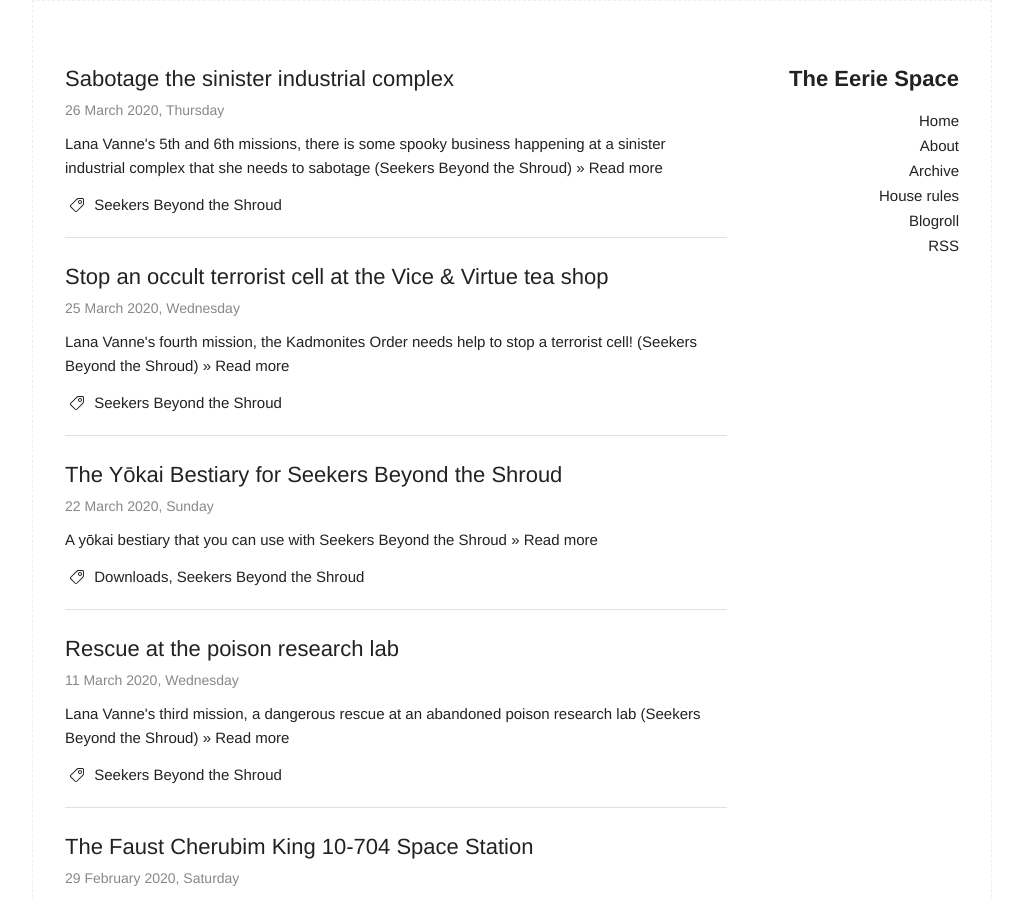
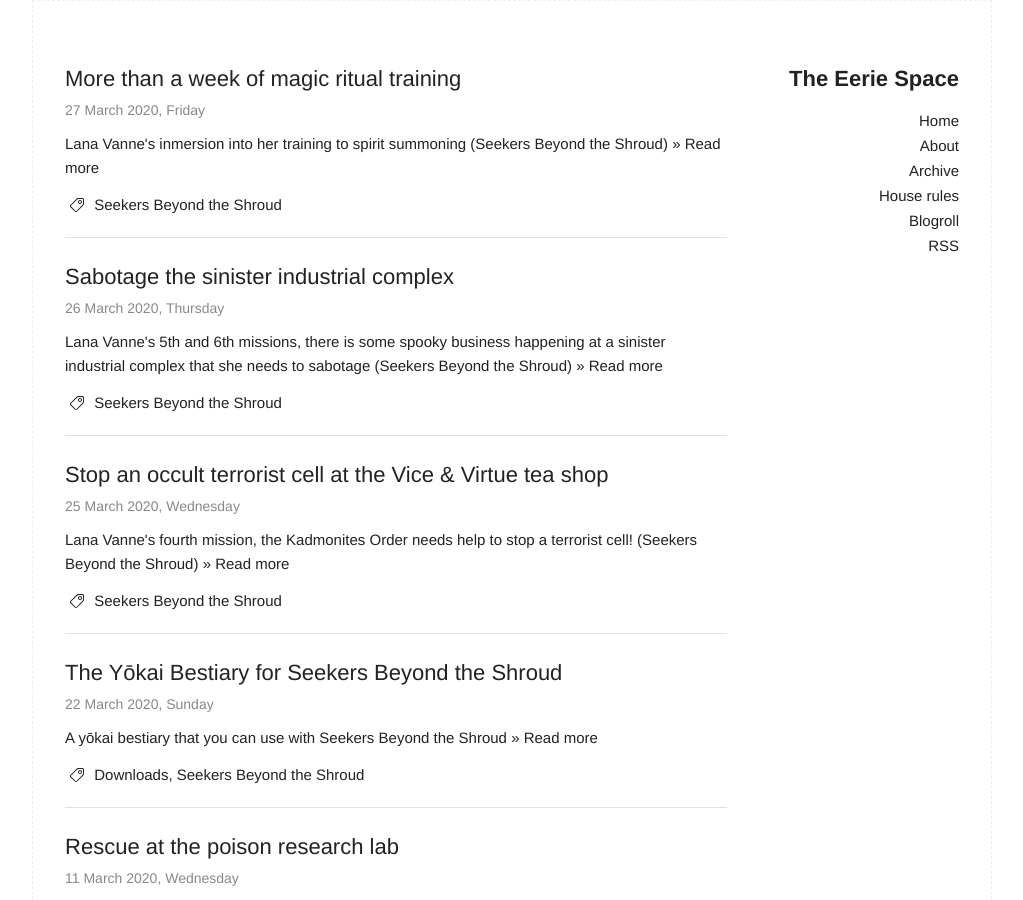
Before and after one commit to eeriespace/eeriespace.github.io, a Jekyll site: the page built from index.html, in a window 1280 px wide and 900 px high. Shown: the whole window, without its empty margins (128-1151 px from the left). Built offline with Jekyll 4.4.1, drawn with Linux system fonts in a browser that asks for light colours; some of the changed lines change nothing that is shown.

Commit message:
Experiment

```diff
--- /dev/null
+++ b/_posts/2020-03-27-play-report-more-than-a-week-of-magic-ritual-training.md
@@ -0,0 +1,216 @@
+---
+layout: post
+title: More than a week of magic ritual training
+category: "Play report"
+description: "Lana Vanne's inmersion into her training to spirit summoning (Seekers Beyond the Shroud)"
+tags: ["Seekers Beyond the Shroud"]
+imghtml: https://raw.githubusercontent.com/eeriespace/public-images/master/20200326-play-report-sinister-industrial-complex/sinister-industrial-complex.jpg
+---
+
+Play report of the 7th through 14th sessions of *Lana Vanne's ascension to the
+occult* campaign using [Seekers Beyond The
+Shroud](https://blackoathgames.com/seekers-beyond-the-shroud).
+
+You may want to read the
+[first]({{site.baseurl}}/2020/02/25/play-report-burning-spices/),
+[second]({{site.baseurl}}/2020/02/27/play-report-the-egyptian-amulet/),
+[third]({{site.baseurl}}/2020/03/11/play-report-the-poison-research-lab/),
+[fourth]({{site.baseurl}}/2020/03/25/play-report-vice-and-virtue-tea-shop/),
+[5th &
+6th]({{site.baseurl}}/2020/03/26/play-report-the-sinister-industrial-complex)
+ parts of the campaign.
+
+## Sunday, first quarter - Day 7 at the Omphalos
+
+An enemy has followed Lana from the industrial complex that she visited
+yesterday, it is a **Failed Chimera**. ``Daily event: attack``
+
+> Sh*t. Well, I wont encounter any more enemies today and she's at full health,
+> let's give it a go.
+
+Lana prepares herself for the fight, she hates these creatures so much and she
+believes to be in an advantageous position, so she intends to kill it. The
+chimera is quicker in the first round, but Lana is able to fire a shot (that
+fails) before it comes any closer; then the chimera attacks, and Lana deviates
+its claws granting her an opportunity to use her knife against the creature,
+then is her turn to attack but fails.
+
+The chimera comes for a second round, but Lana is quicker, and very clumsy, her
+knife falls to the ground, the chimera uses this time to bite her, the saliva
+destroys Lana's *kevlar armour* and the pain paralyses her.
+
+> Buffffffff.....
+
+Lana gets a hold of herself and picks the knife from the ground, the chimera
+attacks again an makes more damage. Now Lana is armed again, she parries the
+chimera's attack, but fails to connect her swing to make damage to the
+creature. The chimera goes again, but Lana has learned her lesson an critically
+parries the blow, doing some damage to the creature, then fails her attack. The
+chimera's attacks go on an on, she parries them but is left too tired to
+connect her attacks. She manages to be quicker than the creature, successfully
+attacks and parries the chimera's blow. She is quicker again, but fails her
+attack and the parry, the pain paralyses her yet again. The chimera attacks,
+she avoids the blow. The creature attacks again, but it fails to hit her, Lana
+makes a critical blow that paralyses the creature, and in the next turn she
+kills in making a desperate last attack.
+
+> I was this close to losing her. I hereby declare that I will **not** attempt
+> to fight anything with +20 on the attacks. Holy moly. She is at 7HP now, I
+> could have lost her, now that I have a lot of grimoires! I need to be much
+> more careful. Holy cow.
+>
+> (One minute later) I FREAKING KILLED A FREAKING CHIMERA
+
+Lana arrives to the Omphalos bleeding profusely and almost death, but somehow
+she is proud of herself.
+
+There is a big crowd of people near a supplies shop, but she doesn't care
+anymore. ``Encounter: celebrity`` ``CHA test``
+
+She heads to the alchemical and ritual supplies shop, where she buys some
+*Frankincense* for 100ø and then rents a ritual chamber for 200ø. Before
+entering to the chamber she also buys another *Light kevlar armour* for 1000ø,
+this is the second time that a Chimera destroys her armour.
+
+At the ritual chamber she tries to consecrate the athame
+aaaaaand... fails. ``Magic liturgy check``
+
+She has done enough for the day and heads home.
+
+## Monday, first quarter - Day 8 at the Omphalos
+
+There are more people walking around by the Omphalos today, no wonder, the
+alchemical labs and ritual chambers are free for the day! ``Event: free
+services``
+
+Lana heads to the ritual chambers but she sees a suspicious headed figure, she
+decides to follow them, and somehow it seems that they're planing some shady
+business indeed, some kind of attack to the Omphalos. She reports this fact to
+the security guards and the culprit sect, the **Covenant of the Glorious
+Dawn**, will surely remember her name.  ``+50 favour with all orders``
+``Antagonist: Covenant of the Glorious Dawn``
+
+> I need to re-read the rules regarding antagonists.
+
+She buys a *Frankincense* and tries to perform the *Tool consecration ritual*
+once again aaaaand... fails. ``Magic liturgy check``
+
+> I rolled a 11, not that bad. There is still hope.
+
+## Tuesday, full moon - Day 9 at the Omphalos
+
+**Ezra** a famous mind healer is in town, but Lana doesn't require his
+services. ``Event: Ezra the mind mender``
+
+Since Lana hasn't taken any missions in a couple of days, strange rumours are
+flying around, she takes some time to speak about her most recent deeds and
+exploits, she now own a powerful magic relic, she has recently defeated a
+chimera and she is going to reach Rank I with the Causa Scientiae. ``Event:
+rumours`` ``CHA test``
+
+She buys another *Frankincense*, rents a ritual chamber and tries to perform
+the ritual aaaand... fails. ``Magic liturgy check``
+
+## Wednesday, full moon - Day 10 at the Omphalos
+
+There is a ruckus when Lana arrives early in the morning, everyone is agitated,
+an Order sent some people to a mission yesterday and they have just arrived,
+badly injured. One of them is **Mary**, the woman with sun burnt skin from the
+Kadmonites. One of her colleagues tells Lana that they need her to perform some
+first aid before the medic arrives, otherwise Mary would die. Lana takes a pair
+of *bandages* from her rucksack, but it is futile. Mary dies. ``Event:
+wounded`` ``First aid check``
+
+> Even if a miracle would have happened, Mary was at a great disadvantage
+> hoping to be saved by my luck on First aid checks...
+>
+> I have a separate sheet where I keep track of the NPCs that Lana is
+> encountering, I had 7, so I rolled and Mary showed up.
+
+Lana stays a couple of minutes with the companions of Mary, trying to console
+them and then heads for the ritual chamber, when she realises that someone has
+token advantage of the chaos and has stolen 100ø from her. ``Encounter``
+
+She buys the *frankincense* and rents a chamber, lights some candles, performs
+the incantations aaaaand... the ritual fails. ``Magic liturgy check``
+
+> Regardless of the failure, I can now make a skill roll-up, which is
+> successful! *Magic liturgy* is now at 11.
+
+## Thursday, third quarter - Day 11 at the Omphalos
+
+Yesterday's death has made some problems to arise, so all the Orders are
+assembled in a private meeting. ``Event: order dispute``
+
+Some idiots from the Kadmonites are criticising Lana's performance regarding
+yesterday's events, but Lana is able to shut their mouths. They apologise and
+lend her their ritual chamber for free for the day. ``Encounter: taking
+offence``  ``INT test``
+
+She buys a *frankincense* and tries the ritual again aaaand... fails.
+
+## Friday, third quarter - Day 12 at the Omphalos
+
+The merchants of the Omphalos need to readjust their prices since there is too
+much stock and not enough people buying, so everything is 10ø cheaper. ``Event:
+lower prices``
+
+Lana takes advantage of today's prices and buys 10 *frankincenses* and 10
+*bandages*, she will eventually need all of those.
+
+The idiots from the Kadmonites order have not learnt their lesson and are still
+criticising Lana, but she has the upper hand and wins the argument. They let
+her use their research facilities as an apology. ``Event: taking offence``
+``INT test``
+
+Lana uses one of the already bought *frankincenses* and performs the ritual in
+the Kadmonites ritual chamber aaaaaand... fails.
+
+## Saturday, new moon - Day 13 at the Omphalos
+
+It seems that today is an special day at the Omphalos, everybody is summoning
+and doing rituals, apparently the timing will be perfect. ``Event: the Omphalos
+at work``
+
+> Is good to know that this event exists.
+
+Cecil, Lana's friend from the Causa Scientiae Order, greets her, its been a
+long time since she has seen her, Lana tells her that she's been trying to
+consecrate some tools for a summoning ritual, but that it hasn't been going
+well. Cecil invites her to a ritual, that way Lana may gain some
+experience. Lana joins her and learns something. ``Encounter ceremony`` ``INT
+test`` ``Magical liturgy +1``
+
+> This is also good! Now Magical liturgy is at 12.
+
+She goes yet another day to the ritual chamber, pays the rent fee, takes one of
+the *frankincenses* from her rucksack, performs the ritual aaaaand... it fails.
+
+## Sunday, new moon - Day 14 at the Omphalos
+
+Today is a calm day, nothing is going on. ``Event: calm day``
+
+There are some people that are speaking badly about her since it has been a
+while since she has taken a mission. She cannot say anything about
+it. ``Encounter: taking offence`` ``INT test``
+
+This is the last time that Lana can attempt to consecrate one of the ritual
+tools, she would need to run some missions to get more obols tomorrow. She
+rents the ritual chamber, recites the words aaaaaand... fails.
+
+> Well, it isn't that bad, I can attempt another skill roll-up when the next
+> ritual attempt is made. I'm aiming to get to get this skill higher without
+> using the Magic Relic that Lana has (which gives a +10) to preserve it for
+> something more important. It will take a while but that is the plan.
+
+## Week +1 day recap
+
+* Defeated a Failed Chimera.
+* Went up two points in the *Magical liturgy* skill.
+* Bought a lot of bandages and  *frankincenses* at lower price.
+* Mary from the Kadmonites died.
+* Lana is now an antagonist of the Covenant of the Glorious Dawn.
+
+She needs to take more missions to fund her ritual research activities, she is
+running low on obols, and maybe she can reach Rank I with the Causa Scientiae
+Order soon.
--- a/about.md
+++ b/about.md
@@ -24,7 +24,8 @@ Solo RPG campaigns that I'm running:
   [3]({{site.baseurl}}/2020/03/11/play-report-the-poison-research-lab/),
   [4]({{site.baseurl}}/2020/03/25/play-report-vice-and-virtue-tea-shop/),
   [5 &
-  6]({{site.baseurl}}/2020/03/26/play-report-the-sinister-industrial-complex/).
+  6]({{site.baseurl}}/2020/03/26/play-report-the-sinister-industrial-complex/),
+  [7-14]({{site-baseurl}}/2020/03/27/play-report-more-than-a-week-of-magic-ritual-training/).
 * Unnamed campaign with
   **[Mothership](http://www.tuesdayknightgames.com/mothership)**.
   * Sessions:
--- a/house-rules.md
+++ b/house-rules.md
@@ -18,7 +18,7 @@ playing:
    So, if you died 5 times you get Bandages x5 for your sixth character's
    starting equipment (plus anything that they get from their background).
 3. **Use my [Yōkai
-   Bestiary]({{site.baseurl}}/03/22/the-yokai-bestiary-for-seekers-beyond-the-shroud/)**
+   Bestiary]({{site.baseurl}}/2020/03/22/the-yokai-bestiary-for-seekers-beyond-the-shroud/)**
    to extend and substitute the official yōkai foe.
 4. **When there is a initiative tie in combat, the side with higher DEX wins.**
    If there is another tie, the side with highest HP wins. If there is again
```
